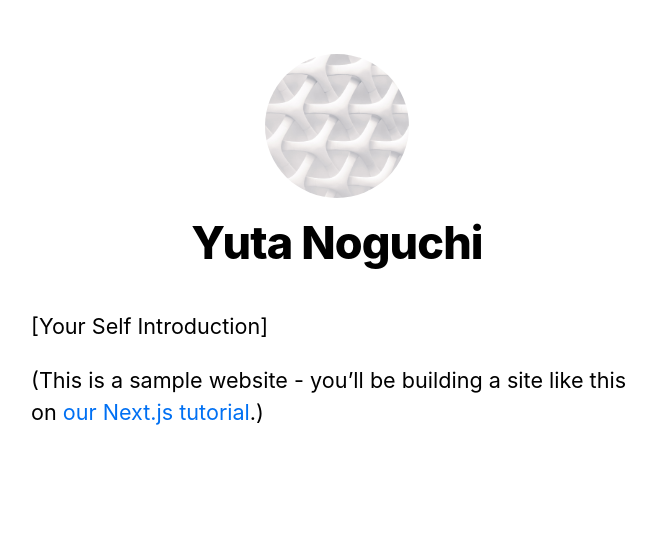
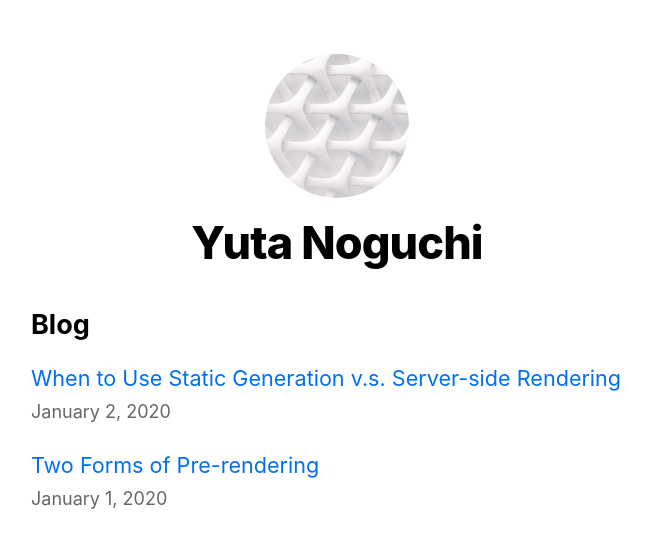
Before and after one commit to nogu66/nextjs-blog, a Next.js app: page / in a window 1280 px wide. Shown: the top 548 px of the page, without its empty margins (303-959 px from the left). Built offline with nearby package versions, Linux system fonts and the light colour scheme.

Commit message:
ページの完成

```diff
--- /dev/null
+++ b/components/date.js
@@ -0,0 +1,6 @@
+import { parseISO, format } from 'date-fns';
+
+export default function Date({ dateString }) {
+	const date = parseISO(dateString);
+	return <time dateTime={dateString}>{format(date, 'LLLL d, yyyy')}</time>;
+}
--- /dev/null
+++ b/lib/posts.js
@@ -0,0 +1,82 @@
+import fs from 'fs';
+import path from 'path';
+import matter from 'gray-matter';
+import { remark } from 'remark';
+import html from 'remark-html';
+
+const postsDirectory = path.join(process.cwd(), 'posts');
+
+export function getSortedPostsData() {
+	// Get file names under /posts
+	const fileNames = fs.readdirSync(postsDirectory);
+	const allPostsData = fileNames.map((fileName) => {
+		// Remove ".md" from file name to get id
+		const id = fileName.replace(/\.md$/, '');
+
+		// Read markdown file as string
+		const fullPath = path.join(postsDirectory, fileName);
+		const fileContents = fs.readFileSync(fullPath, 'utf8');
+
+		// Use gray-matter to parse the post metadata section
+		const matterResult = matter(fileContents);
+
+		// Combine the data with the id
+		return {
+			id,
+			...matterResult.data,
+		};
+	});
+	// Sort posts by date
+	return allPostsData.sort((a, b) => {
+		if (a.date < b.date) {
+			return 1;
+		} else {
+			return -1;
+		}
+	});
+}
+
+export function getAllPostIds() {
+	const fileNames = fs.readdirSync(postsDirectory);
+
+	// Returns an array that looks like this:
+	// [
+	//   {
+	//     params: {
+	//       id: 'ssg-ssr'
+	//     }
+	//   },
+	//   {
+	//     params: {
+	//       id: 'pre-rendering'
+	//     }
+	//   }
+	// ]
+	return fileNames.map((fileName) => {
+		return {
+			params: {
+				id: fileName.replace(/\.md$/, ''),
+			},
+		};
+	});
+}
+
+export async function getPostData(id) {
+	const fullPath = path.join(postsDirectory, `${id}.md`);
+	const fileContents = fs.readFileSync(fullPath, 'utf8');
+
+	// Use gray-matter to parse the post metadata section
+	const matterResult = matter(fileContents);
+
+	// Use remark to convert markdown into HTML string
+	const processedContent = await remark()
+		.use(html)
+		.process(matterResult.content);
+	const contentHtml = processedContent.toString();
+	// Combine the data with the id
+	return {
+		id,
+		contentHtml,
+		...matterResult.data,
+	};
+}
--- a/package.json
+++ b/package.json
@@ -6,9 +6,13 @@
     "start": "next start"
   },
   "dependencies": {
+    "date-fns": "^2.30.0",
+    "gray-matter": "^4.0.3",
     "next": "latest",
     "react": "18.2.0",
-    "react-dom": "18.2.0"
+    "react-dom": "18.2.0",
+    "remark": "^14.0.2",
+    "remark-html": "^15.0.2"
   },
   "devDependencies": {
     "autoprefixer": "^10.4.14",
--- a/pages/index.js
+++ b/pages/index.js
@@ -1,19 +1,38 @@
 import Head from 'next/head';
 import Layout, { siteTitle } from '../components/layout';
 import utilStyles from '../styles/utils.module.css';
+import { getSortedPostsData } from '../lib/posts';
+import Link from 'next/link';
+import Date from '../components/date';
 
-export default function Home() {
+export async function getStaticProps() {
+	const allPostsData = getSortedPostsData();
+	return {
+		props: {
+			allPostsData,
+		},
+	};
+}
+
+export default function Home({ allPostsData }) {
 	return (
 		<Layout home>
-			<Head>
-				<title>{siteTitle}</title>
-			</Head>
-			<section className={utilStyles.headingMd}>
-				<p>[Your Self Introduction]</p>
-				<p>
-					(This is a sample website - you’ll be building a site like this on{' '}
-					<a href="https://nextjs.org/learn">our Next.js tutorial</a>.)
-				</p>
+			{/* Keep the existing code here */}
+
+			{/* Add this <section> tag below the existing <section> tag */}
+			<section className={`${utilStyles.headingMd} ${utilStyles.padding1px}ß`}>
+				<h2 className={utilStyles.headingLg}>Blog</h2>
+				<ul className={utilStyles.list}>
+					{allPostsData.map(({ id, date, title }) => (
+						<li className={utilStyles.listItem} key={id}>
+							<Link href={`/posts/${id}`}>{title}</Link>
+							<br />
+							<small className={utilStyles.lightText}>
+								<Date dateString={date} />
+							</small>
+						</li>
+					))}
+				</ul>
 			</section>
 		</Layout>
 	);
--- /dev/null
+++ b/posts/pre-rendering.md
@@ -0,0 +1,11 @@
+---
+title: 'Two Forms of Pre-rendering'
+date: '2020-01-01'
+---
+
+Next.js has two forms of pre-rendering: **Static Generation** and **Server-side Rendering**. The difference is in **when** it generates the HTML for a page.
+
+- **Static Generation** is the pre-rendering method that generates the HTML at **build time**. The pre-rendered HTML is then _reused_ on each request.
+- **Server-side Rendering** is the pre-rendering method that generates the HTML on **each request**.
+
+Importantly, Next.js lets you **choose** which pre-rendering form to use for each page. You can create a "hybrid" Next.js app by using Static Generation for most pages and using Server-side Rendering for others.
--- /dev/null
+++ b/posts/ssg-ssr.md
@@ -0,0 +1,19 @@
+---
+title: 'When to Use Static Generation v.s. Server-side Rendering'
+date: '2020-01-02'
+---
+
+We recommend using **Static Generation** (with and without data) whenever possible because your page can be built once and served by CDN, which makes it much faster than having a server render the page on every request.
+
+You can use Static Generation for many types of pages, including:
+
+- Marketing pages
+- Blog posts
+- E-commerce product listings
+- Help and documentation
+
+You should ask yourself: "Can I pre-render this page **ahead** of a user's request?" If the answer is yes, then you should choose Static Generation.
+
+On the other hand, Static Generation is **not** a good idea if you cannot pre-render a page ahead of a user's request. Maybe your page shows frequently updated data, and the page content changes on every request.
+
+In that case, you can use **Server-Side Rendering**. It will be slower, but the pre-rendered page will always be up-to-date. Or you can skip pre-rendering and use client-side JavaScript to populate data.
```
Also changed, not shown: pages/posts/[id].js (added, +39 -0 lines), pages/posts/first-post.js (deleted, +0 -17 lines), 1 other file (tests, documents, lock files or other folders).
